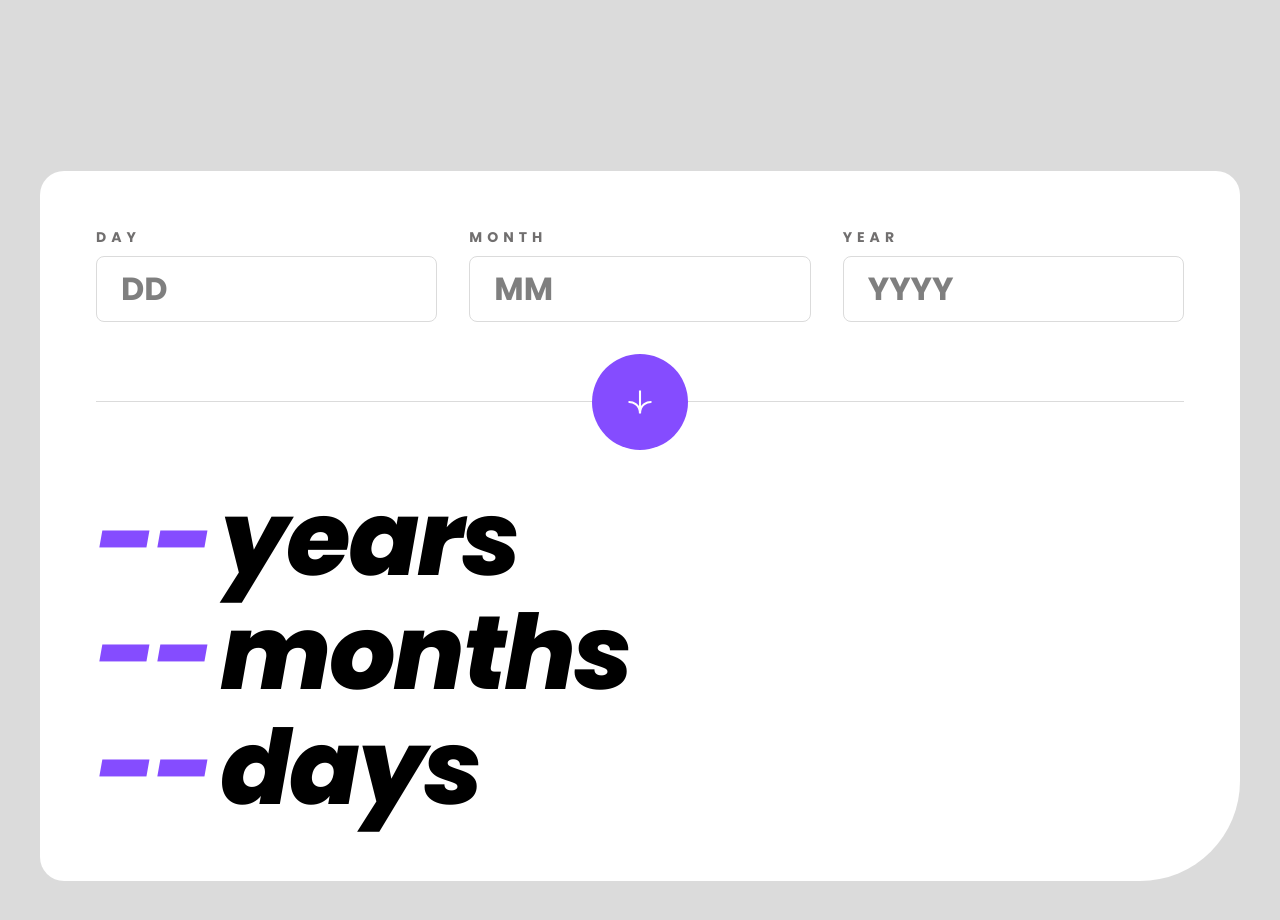
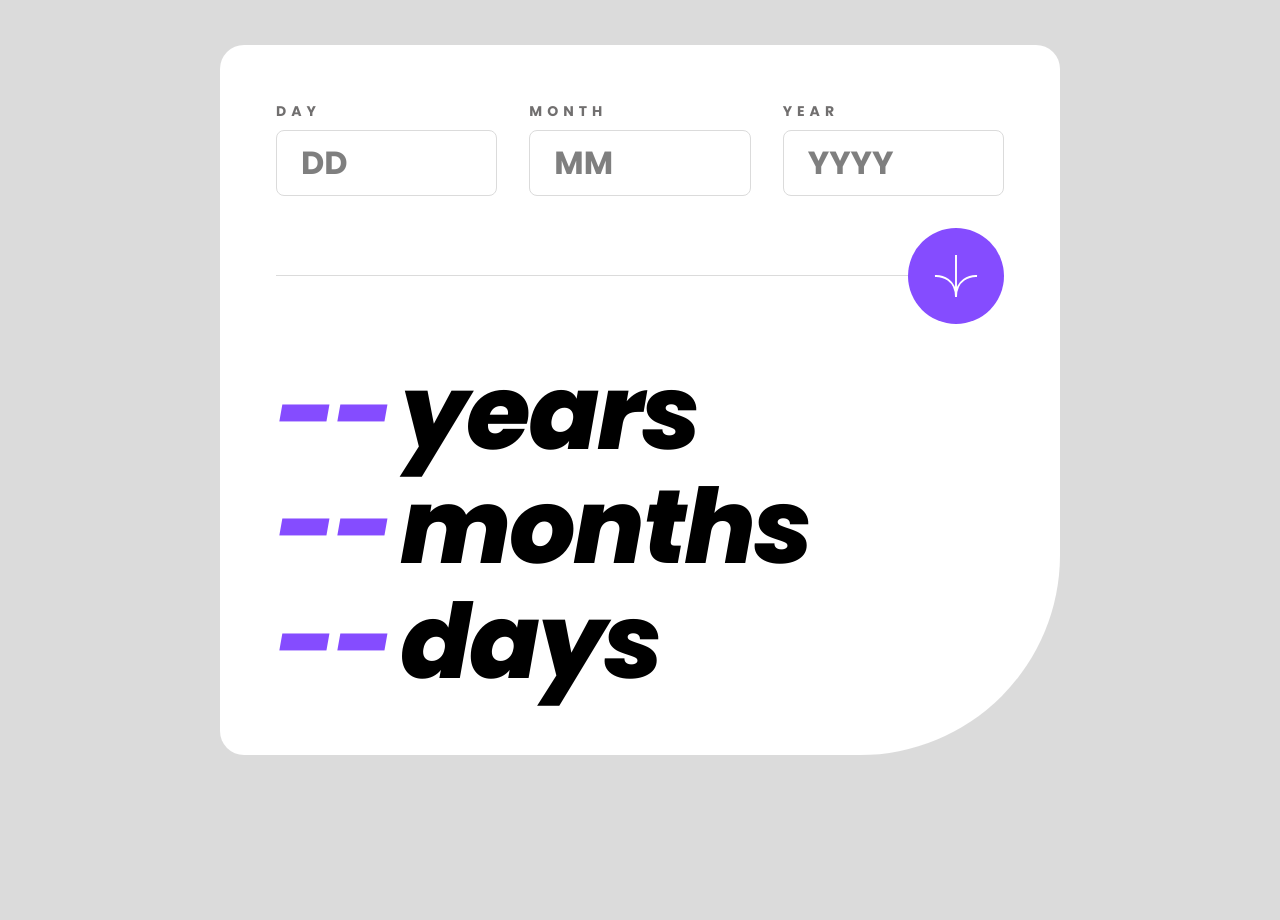
Before and after one commit to Cruse180795/Age-Calculator-App, a React (Vite) app: page / in a window 1280 px wide. Shown: the top 920 px of the page. After the commit the page ends 800 px from the top, so only its background shows below. Built offline with nearby package versions, Linux system fonts and the light colour scheme.

Commit message:
feat: AgeForm component with desktop styling

```diff
--- a/src/App.tsx
+++ b/src/App.tsx
@@ -2,7 +2,7 @@ import AgeForm from "./components/AgeForm";
 
 export default function App() {
   return (
-    <main className="mx-4 flex justify-center h-screen items-center bg-gray-200 md:mx-10 md:my-31.5">
+    <main className="px-4 py-41.25 flex justify-center min-h-screen items-center bg-gray-200 md:px-10 md:py-31.5 lg:py-0 lg:px-0">
       <AgeForm />
     </main>
   );
--- a/src/components/AgeForm.tsx
+++ b/src/components/AgeForm.tsx
@@ -5,7 +5,7 @@ import ArrowIcon from "./icons/ArrowIcon";
 
 export default function AgeForm() {
   return (
-    <form className="bg-white px-6 py-12 space-y-8 md:px-14 md:py-14" id="form">
+    <form className="bg-white px-6 py-12 space-y-8 md:px-14 md:py-14 lg:max-w-210" id="form">
       {/** Inputs */}
       <div className="grid grid-cols-3 gap-x-4 md:gap-x-8">
         {/** Day */}
@@ -36,10 +36,10 @@ export default function AgeForm() {
         <hr className="border-gray-200 w-full" />
         <div className="">
           <button className="bg-purple-500 rounded-full w-16 h-16 md:w-24 md:h-24 flex items-center justify-center cursor-pointer transition-colors ease-in-out duration-300 hover:bg-black">
-            <ArrowIcon className="size-6" />
+            <ArrowIcon className="size-6 md:size-11" />
           </button>
         </div>
-        <hr className="border-gray-200 w-full" />
+        <hr className="border-gray-200 w-full lg:hidden" />
       </div>
 
       {/** Outputs */}
--- a/src/components/icons/ArrowIcon.tsx
+++ b/src/components/icons/ArrowIcon.tsx
@@ -1,7 +1,7 @@
 export default function ArrowIcon({ ...props }: React.SVGProps<SVGSVGElement>) {
   return (
     <svg xmlns="http://www.w3.org/2000/svg" width={46} height={44} viewBox="0 0 46 44" {...props}>
-      <g fill="none" stroke="#FFF" strokeWidth={4}>
+      <g fill="none" stroke="#FFF" strokeWidth={2}>
         <path d="M1 22.019C8.333 21.686 23 25.616 23 44M23 44V0M45 22.019C37.667 21.686 23 25.616 23 44" />
       </g>
     </svg>
--- a/src/index.css
+++ b/src/index.css
@@ -85,3 +85,9 @@ body {
 #form {
     border-radius: 24px 24px 100px 24px;
 }
+
+@media screen and (min-width: 768px) {
+    #form {
+        border-radius: 24px 24px 200px 24px;
+    }
+}
```
